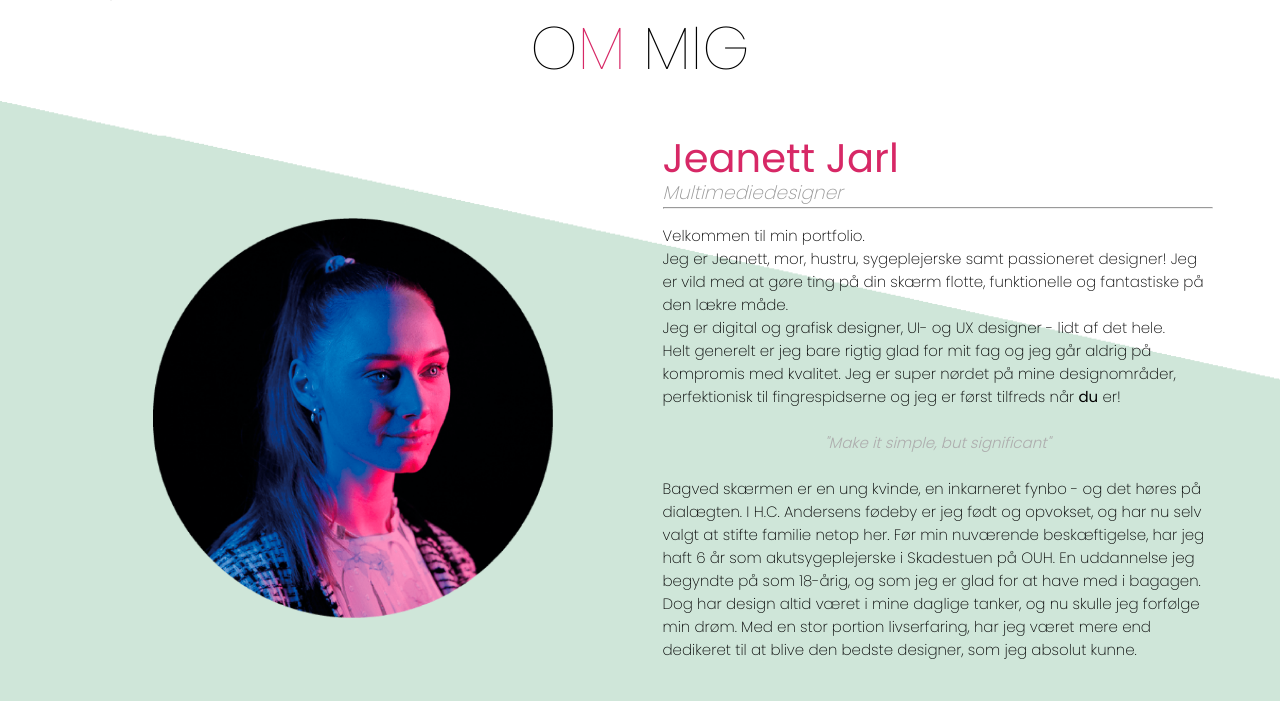
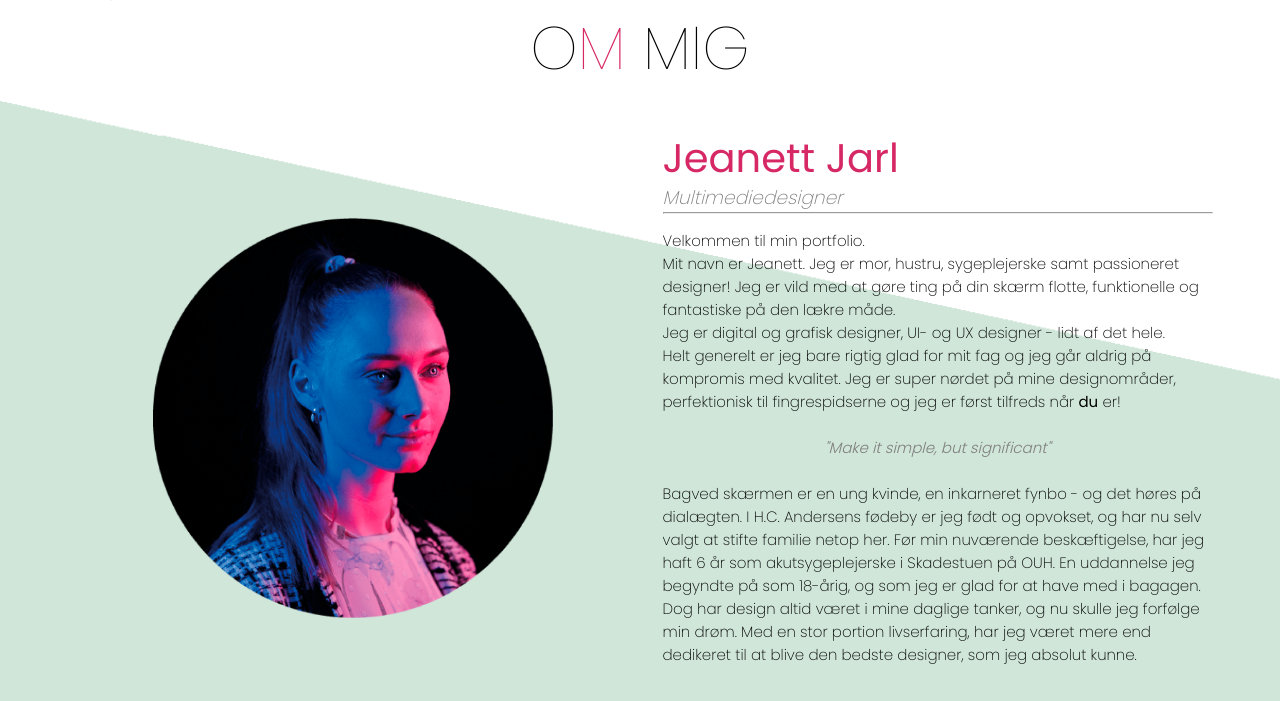
Before and after one commit to Jeeanett/1semeksamen, a plain HTML site: page ommig.html in a window 1280 px wide. Shown: the part 99-800 px from the top of the page. Drawn offline with Linux system fonts and the light colour scheme.

Commit message:
donepart2

```diff
--- a/ommig.html
+++ b/ommig.html
@@ -56,7 +56,7 @@
 
                 <p class="story">
                     Velkommen til min portfolio. <br>
-                    Jeg er Jeanett, mor, hustru, sygeplejerske samt passioneret designer!
+                    Mit navn er Jeanett. Jeg er mor, hustru, sygeplejerske samt passioneret designer!
                     Jeg er vild med at gøre ting på din skærm flotte, funktionelle og fantastiske på den lækre måde. <br>
                     Jeg er digital og grafisk designer, UI- og UX designer - lidt af det hele. <br>
                     Helt generelt er jeg bare rigtig glad for mit fag og jeg går aldrig på kompromis med kvalitet. Jeg er super nørdet på mine designområder,
--- a/prøve2.css
+++ b/prøve2.css
@@ -174,7 +174,8 @@ section {
 .billede {
     align-items: flex-end;
     height: 580px;
-    width: 510px
+    width: 510px;
+    margin-left: 50px;
 }
 .fade-in-image {
     grid-area: b;
@@ -527,13 +528,13 @@ main .containerkompetencer {
     font-weight: 400;
     font-size: 40px;
     color: #D72866;
-    margin-bottom: -10px;
+    margin-bottom: -5px;
 
 }
 .multimedie {
     font-weight: 200;
     font-size: 15;
-    color:rgb(152, 152, 152);
+    color:rgb(130, 129, 129);
     font-style: italic;
 }
 
@@ -552,7 +553,7 @@ main .containerkompetencer {
     font-weight: 300;
     font-style: italic;
     text-align: center;
-    color: #aeaeae;
+    color:rgb(130, 129, 129);
 }
 
 .fordig {
@@ -738,7 +739,6 @@ main .kontakt {
 
 .lokationlogo  {
     grid-area: g;
-
 }
 
 .lokationodense {
```
Also changed, not shown: kontakt.html (+1 -1 lines).
